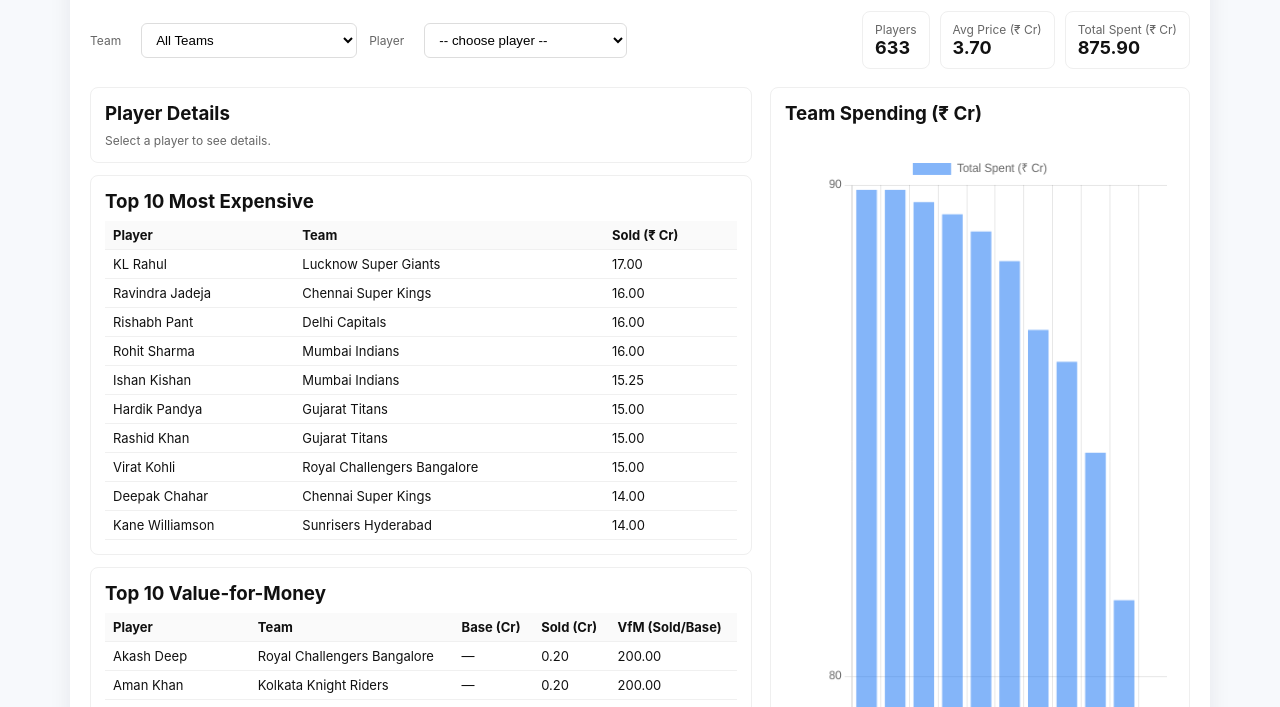
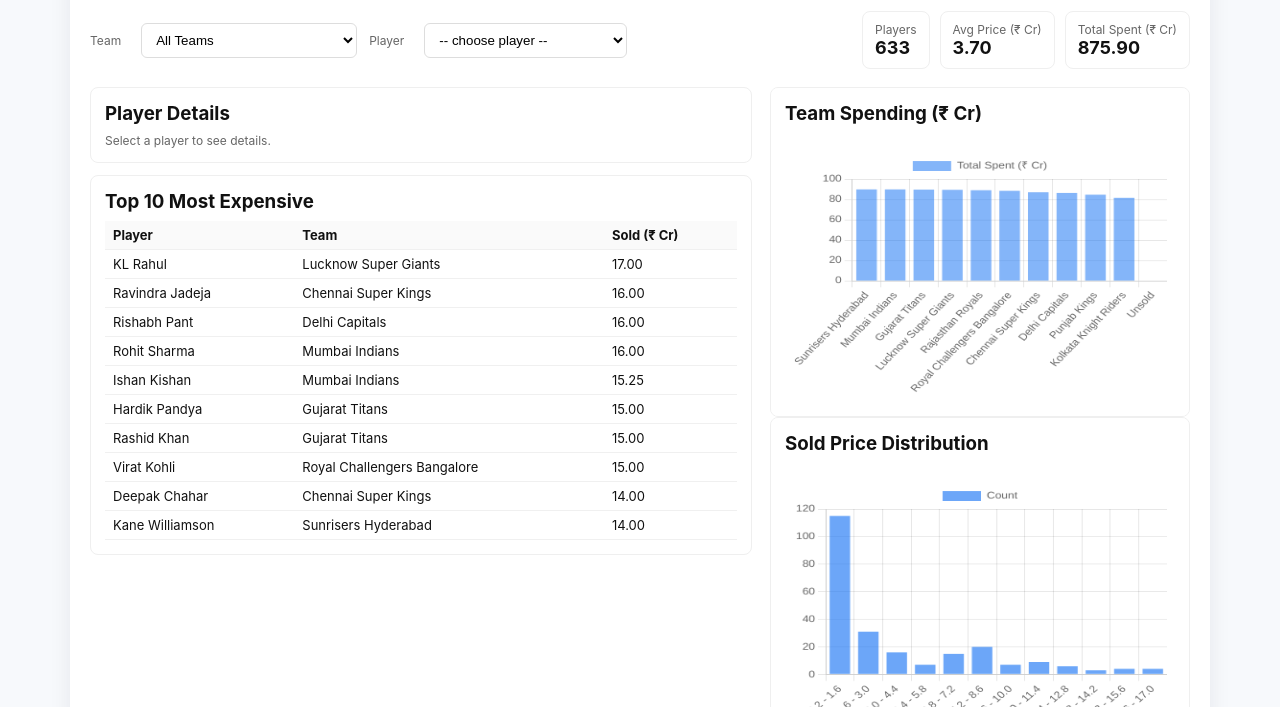
Before and after one commit to imashishgpawar/SDS, a plain HTML site: page index.html in a window 1280 px wide. Shown: the part 93-800 px from the top of the page. Drawn offline with nearby package versions, Linux system fonts and the light colour scheme.

Commit message:
Update index.html

```diff
--- a/index.html
+++ b/index.html
@@ -25,6 +25,13 @@
     .kpi .big{font-weight:700;font-size:18px}
     .footer{margin-top:20px;font-size:12px;color:var(--muted)}
     @media (max-width:920px){.grid{grid-template-columns:1fr;}}
+    .charts {
+  height: 300px;         /* fixed height for chart card */
+  overflow-y: auto;       /* chart stays fixed; inner scroll if needed */
+}
+canvas {
+  height: 260px !important;   /* chart fixed height */
+}
   </style>
   <!-- Chart.js from CDN (interactive charts) -->
   <script src="https://cdn.jsdelivr.net/npm/chart.js"></script>
@@ -66,11 +73,6 @@
         <div class="card" style="margin-top:12px">
           <h3 style="margin:0 0 8px 0">Top 10 Most Expensive</h3>
           <div id="topExpensive"></div>
-        </div>
-
-        <div class="card" style="margin-top:12px">
-          <h3 style="margin:0 0 8px 0">Top 10 Value-for-Money</h3>
-          <div id="topVfm"></div>
         </div>
       </div>
 
@@ -146,7 +148,7 @@
     });
     // try to detect common column variations:
     const player = norm['Player'] || norm['player'] || norm['Name'] || norm[' PLAYER'] || '';
-    const basePrice = toNum(norm['Base Price'] || norm['Base_Price'] || norm['BasePrice'] || norm['BASE PRICE']);
+    const basePriceRaw = norm['Base Price'] || norm['Base_Price'] || norm['BasePrice'] || norm['BASE PRICE'] || '';
     const soldCr = toNum(norm['COST IN ₹ (CR.)'] || norm['COST IN ₹ (CR.)'] || norm['COST IN ₹ (CR)'] || norm['Cost IN ₹ (CR.)'] || norm['COST IN ₹ (CR.)'] || norm['Cost IN ₹ (CR)'] || norm['COST IN ₹ (CR)']);
     const soldUSD = toNum(norm['Cost IN $ (000)'] || norm['Cost IN $ (000)'] || norm['Cost IN $']);
     const type = norm['TYPE'] || norm['Type'] || norm['type'] || '';
@@ -155,7 +157,7 @@
     return {
       raw: norm,
       Player: player,
-      Base_Price: isNaN(basePrice) ? null : basePrice,
+      Base_Price: basePriceRaw,   // keep as text
       Sold_Price_Cr: isNaN(soldCr) ? null : soldCr,
       Sold_Price_USD: isNaN(soldUSD) ? null : soldUSD,
       Type: type,
@@ -238,7 +240,7 @@
       <tr><th>Team</th><td>${escapeHtml(row.Team)}</td></tr>
       <tr><th>Type</th><td>${escapeHtml(row.Type)}</td></tr>
       <tr><th>Prev Squad (2021)</th><td>${escapeHtml(row.Prev_Squad)}</td></tr>
-      <tr><th>Base Price</th><td>${row.Base_Price!==null?row.Base_Price+' Cr' : '—'}</td></tr>
+      <tr><th>Base Price</th><td>${row.Base_Price || '—'}</td></tr>
       <tr><th>Sold Price</th><td>${row.Sold_Price_Cr!==null?row.Sold_Price_Cr+' Cr' : '—'}</td></tr>
       <tr><th>Sold Price (USD 000)</th><td>${row.Sold_Price_USD!==null?row.Sold_Price_USD : '—'}</td></tr>
     </table>
@@ -261,25 +263,6 @@
   });
   expTable.appendChild(expBody);
   document.getElementById('topExpensive').innerHTML = ''; document.getElementById('topExpensive').appendChild(expTable);
-
-  // value-for-money (simple metric: performance not available -> use Sold/Base ratio; lower is better)
-  const vfmList = data.map(d => {
-    const base = (typeof d.Base_Price === 'number' && d.Base_Price>0) ? d.Base_Price : 0.001;
-    const sold = (typeof d.Sold_Price_Cr === 'number') ? d.Sold_Price_Cr : Infinity;
-    const vfm = sold / base;
-    return {...d, vfm};
-  }).filter(d => isFinite(d.vfm)).sort((a,b)=>a.vfm - b.vfm).slice(0,10);
-
-  const vfmTable = document.createElement('table');
-  vfmTable.innerHTML = '<thead><tr><th>Player</th><th>Team</th><th>Base (Cr)</th><th>Sold (Cr)</th><th>VfM (Sold/Base)</th></tr></thead>';
-  const vfmBody = document.createElement('tbody');
-  vfmList.forEach(r => {
-    const tr = document.createElement('tr');
-    tr.innerHTML = `<td>${escapeHtml(r.Player)}</td><td>${escapeHtml(r.Team)}</td><td>${r.Base_Price!==null?r.Base_Price.toFixed(2):'—'}</td><td>${r.Sold_Price_Cr!==null?r.Sold_Price_Cr.toFixed(2):'—'}</td><td>${r.vfm!==null?r.vfm.toFixed(2):'—'}</td>`;
-    vfmBody.appendChild(tr);
-  });
-  vfmTable.appendChild(vfmBody);
-  document.getElementById('topVfm').innerHTML = ''; document.getElementById('topVfm').appendChild(vfmTable);
 }
 
 // update charts and tables based on team filter
```
